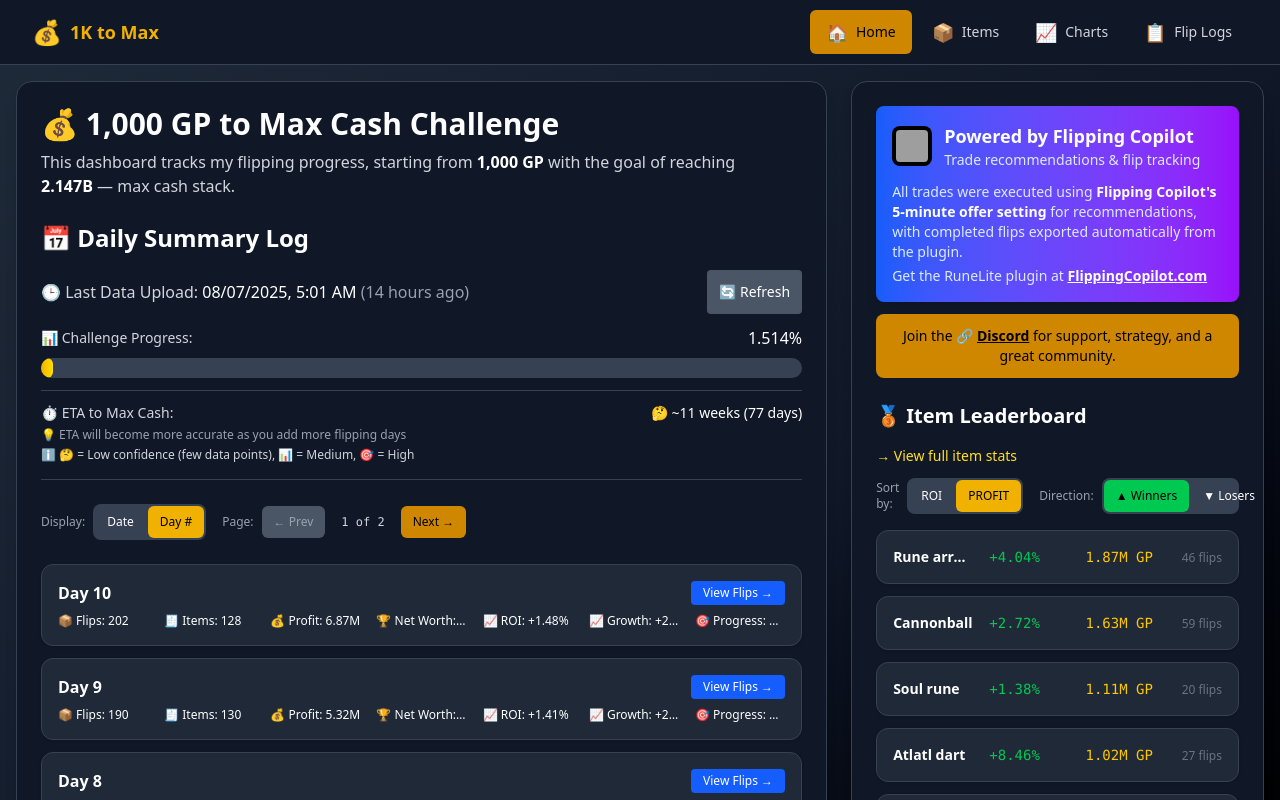
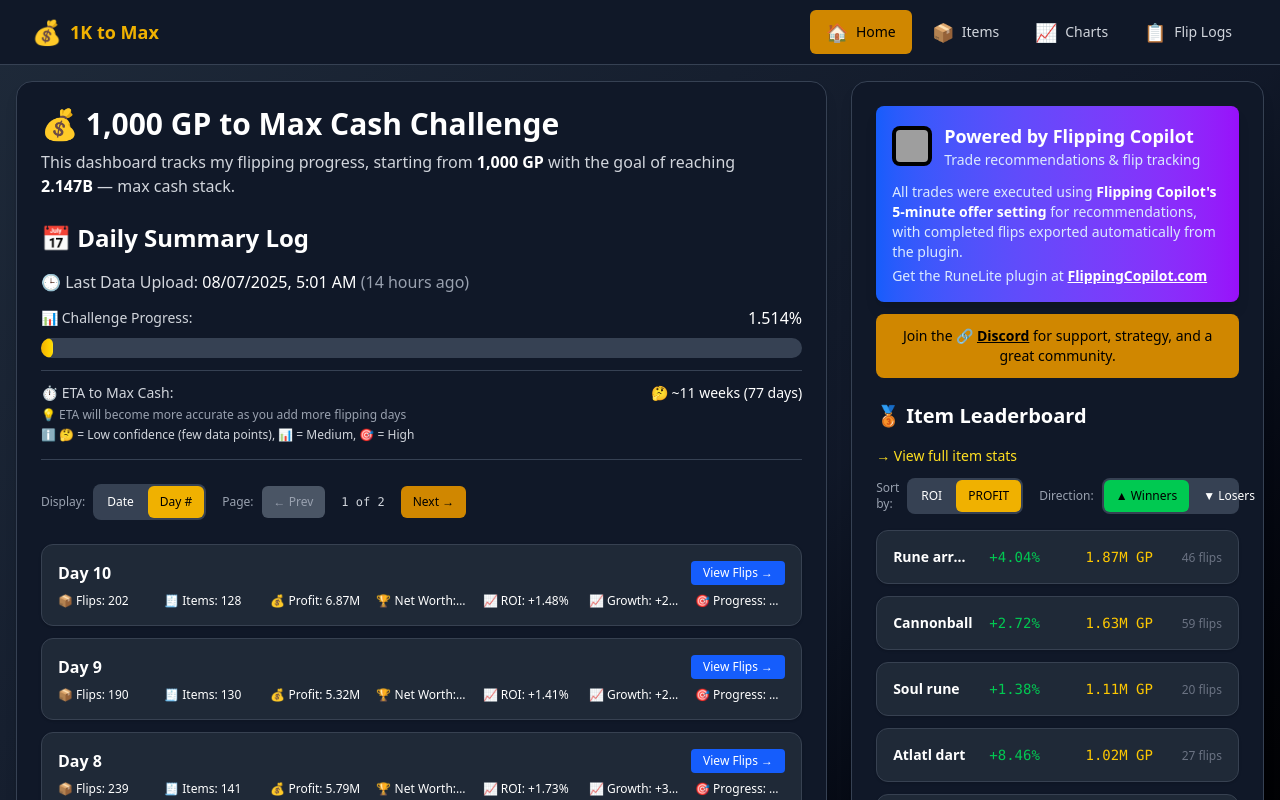
Before and after one commit to 1000tomax/OSRS-Flip-Tracker-Combined, a React (Vite) app: page / in a window 1280 px wide. Shown: the top 800 px of the page. Built offline with nearby package versions, Linux system fonts and the light colour scheme; grey boxes are pictures that could not be loaded.

Commit message:
remove refresh button

```diff
--- a/src/components/DailySummaryLog.jsx
+++ b/src/components/DailySummaryLog.jsx
@@ -67,6 +67,7 @@
   const hasError = summariesError || metaError;
 
   const handleRetry = () => {
+    // Keep for error states only
     refetchSummaries();
     refetchMeta();
   };
@@ -110,21 +111,12 @@
       {/* Last Updated Section */}
       {meta?.last_updated && (
         <div className="border-b border-gray-700 pb-4 mb-6 text-sm space-y-3">
-          <div className="flex flex-col sm:flex-row sm:items-center sm:justify-between gap-2">
-            <p className="text-sm sm:text-base text-gray-300">
-              🕒 Last Data Upload:{" "}
-              <span className="font-medium text-white block sm:inline">
-                {formatLastUpdated(meta.last_updated)}{" "}
-                <span className="text-gray-400">{timeAgo(meta.last_updated)}</span>
-              </span>
-            </p>
-            <button
-              onClick={handleRetry}
-              className="px-3 py-2 text-sm bg-gray-600 hover:bg-gray-500 text-white rounded transition-colors min-h-[44px] self-start sm:self-auto"
-              title="Refresh data"
-            >
-              🔄 Refresh
-            </button>
+          <div className="text-sm sm:text-base text-gray-300">
+            🕒 Last Data Upload:{" "}
+            <span className="font-medium text-white">
+              {formatLastUpdated(meta.last_updated)}{" "}
+              <span className="text-gray-400">{timeAgo(meta.last_updated)}</span>
+            </span>
           </div>
 
           {/* Progress Bar */}
```
